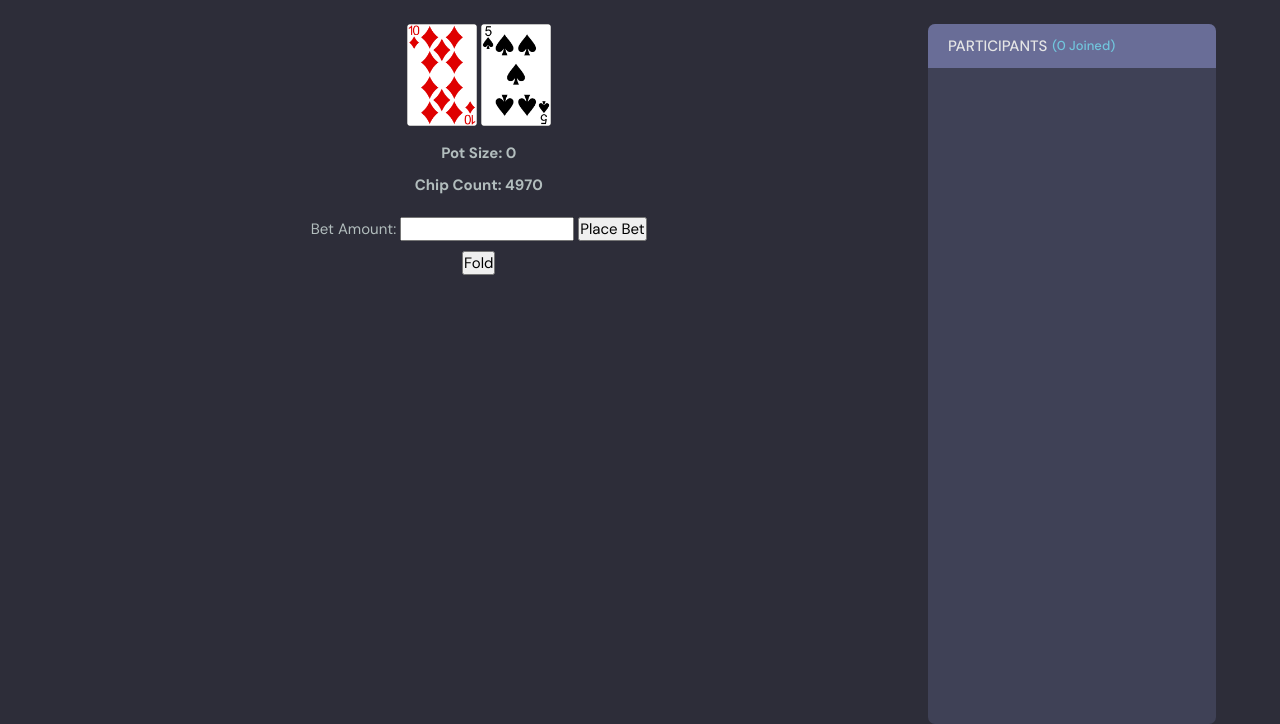
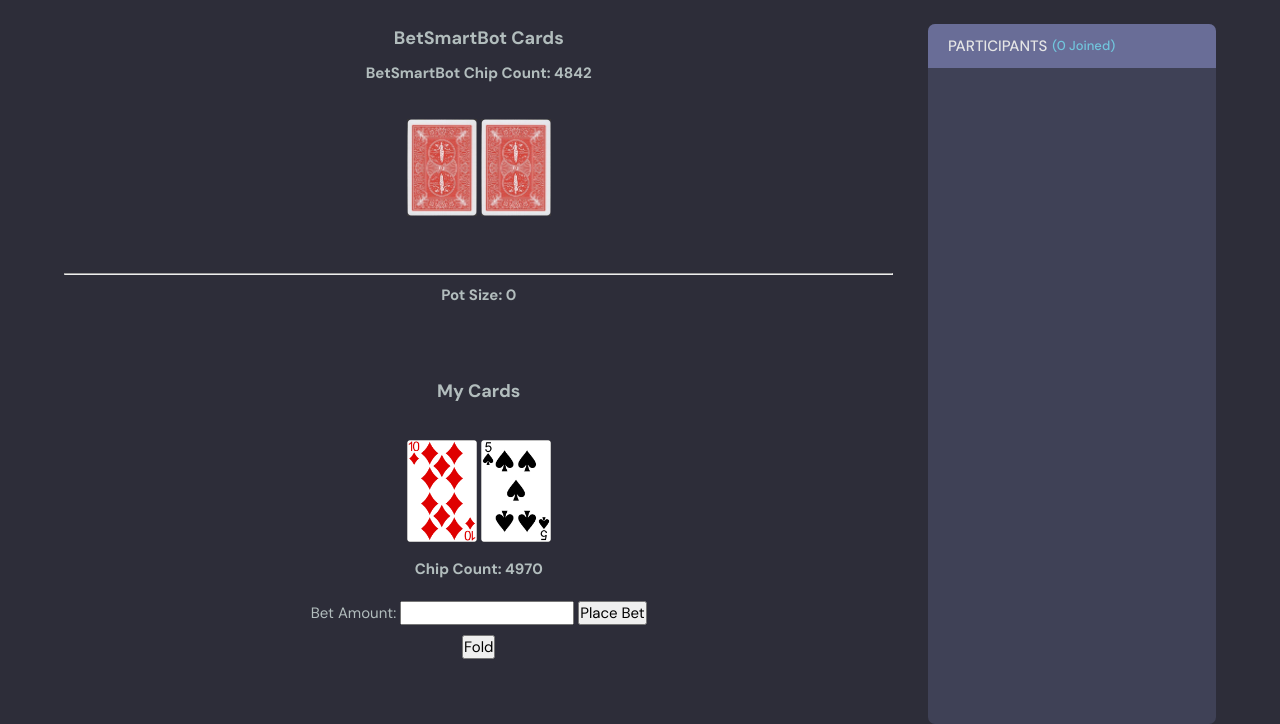
Before and after one commit to davidgan1218/Poker-Game, a Django app: page /preflop/22/ in a window 1280 px wide. Shown: the part 76-800 px from the top of the page. Run offline with Django 3.2, Linux system fonts and the light colour scheme; a user stored in the database is signed in; data comes from the database, SQL or seed files in the repository; both versions use the stored data as it was after the commit; data that the repository does not hold is empty.

Commit message:
add in BetSmartBot

```diff
--- a/base/models.py
+++ b/base/models.py
@@ -9,7 +9,7 @@ class User(AbstractUser):
     chip_count = models.IntegerField(default=5000)
     card1 = models.TextField(max_length=5, null=True)
     card2 = models.TextField(max_length=5, null=True)
-    hand_strength = models.IntegerField(default=0) #
+    hand_strength = models.IntegerField(default=0)
 
     avatar = models.ImageField(null=True, default="avatar.svg")
 
@@ -39,6 +39,11 @@ class Room(models.Model):
     card4 = models.TextField(max_length=5, null=True)
     card5 = models.TextField(max_length=5, null=True)
 
+    bot_card1 = models.TextField(max_length=5, null=True)
+    bot_card2 = models.TextField(max_length=5, null=True)
+    bot_chip_count = models.IntegerField(default=5000)
+    bot_hand_strength = models.IntegerField(default=0)
+
     deck=models.CharField(max_length=512, null=True)
 
     class Meta:
--- a/base/templates/base/gameplay/preflop.html
+++ b/base/templates/base/gameplay/preflop.html
@@ -6,11 +6,22 @@
   <div class="container">
     <!-- Room Start -->
     <div style="text-align: center;">
+      <!-- Bot Cards -->
+      <strong><p style="font-size: 18px;">BetSmartBot Cards</p></strong>
+      <h1 style="text-align: center; margin-top: 8px;">BetSmartBot Chip Count: {{ room.bot_chip_count }}</h1>
+      <br>
+      <img src="{% static 'images/cardDeck/backofCard.jpg' %}" alt="card" style="width: 70px; height: auto; margin-top: 10px;">
+      <img src="{% static 'images/cardDeck/backOfCard.jpg' %}" alt="card" style="width: 70px; height: auto;">
+
+      <hr style="margin-top: 50px;">
+
+      <h1 style="text-align: center; margin-top: 8px;">Pot Size: {{ pot_size }}</h1>
 
       <!-- User Cards -->
-      <img src="{% static 'images/cardDeck/' %}{{ request.user.card1 }}.png" alt="card" style="width: 70px; height: auto;">
+      <strong><p style="font-size: 18px; margin-top: 70px;">My Cards</p></strong>
+      <br>
+      <img src="{% static 'images/cardDeck/' %}{{ request.user.card1 }}.png" alt="card" style="width: 70px; height: auto; margin-top: 10px;">
       <img src="{% static 'images/cardDeck/' %}{{ request.user.card2 }}.png" alt="card" style="width: 70px; height: auto;">
-      <h1 style="text-align: center; margin-top: 8px;">Pot Size: {{ pot_size }}</h1>
       <h1 style="text-align: center; margin-top: 8px;">Chip Count: {{ chip_count }}</h1>
 
       <!-- Bet Button -->
--- a/base/views.py
+++ b/base/views.py
@@ -122,13 +122,15 @@ def preflop(request, pk):
     room_messages = room.message_set.all()
     participants = room.participants.all()
     deck = get_deck()
-    cards = [deck[0], deck[1]]
-    deck = deck[2:]
+    cards = [deck[0], deck[1], deck[2], deck[3]]
+    deck = deck[4:]
     room.deck=json.dumps(deck)
     room.pot_size = 0
     user = request.user
     user.card1 = cards[0]
     user.card2 = cards[1]
+    room.bot_card1 = cards[2]
+    room.bot_card2 = cards[3]
     user.hand_strength = 0
     user.save()
     room.save()
@@ -144,7 +146,8 @@ def flop(request, pk):
         room = Room.objects.get(id=pk)
         user=request.user
         user.chip_count -= bet_amount
-        room.pot_size += bet_amount
+        room.bot_chip_count -= bet_amount
+        room.pot_size +=  2 * bet_amount
         user.save()
         room.save()
 
@@ -167,7 +170,8 @@ def turn(request, pk):
         room = Room.objects.get(id=pk)
         user=request.user
         user.chip_count -= bet_amount
-        room.pot_size += bet_amount
+        room.bot_chip_count -= bet_amount
+        room.pot_size +=  2 * bet_amount
         user.save()
         room.save()
 
@@ -188,7 +192,8 @@ def river(request, pk):
         room = Room.objects.get(id=pk)
         user=request.user
         user.chip_count -= bet_amount
-        room.pot_size += bet_amount
+        room.bot_chip_count -= bet_amount
+        room.pot_size +=  2 * bet_amount
         user.save()
         room.save()
 
@@ -209,33 +214,73 @@ def reveal_hand(request, pk):
         room = Room.objects.get(id=pk)
         user=request.user
         user.chip_count -= bet_amount
-        room.pot_size += bet_amount
+        room.bot_chip_count -= bet_amount
+        room.pot_size +=  2 * bet_amount
         user.save()
         room.save()
 
-        cards = [user.card1, user.card2, room.card1, room.card2, room.card3, room.card4, room.card5]
-        all_hands = get_hands(cards) #get all 7 choose 2 = 21 possible hands
+        user_cards = [user.card1, user.card2, room.card1, room.card2, room.card3, room.card4, room.card5]
+        bot_cards = [room.bot_card1, room.bot_card2, room.card1, room.card2, room.card3, room.card4, room.card5]
+        user_hand = calculateHand(user_cards)
+        bot_hand = calculateHand(bot_cards)
 
-        best_hand = [0,0,[]]
+        winner=""
+        hand_strength = user_hand[0]
+        best_hand_text = translate(user_hand[0])
+        best_hand_identifier = user_hand[1]
+        bot_hand_strength = bot_hand[0]
+        bot_best_hand_text = translate(bot_hand[0])
+        bot_best_hand_identifier = bot_hand[1]
+        result = compare_hand_bool(user_hand, bot_hand)
+        if result == 1:
+            # user wins
+            user.chip_count += room.pot_size
+            winner = user.username
+        elif result == 0:
+            #bot wins
+            room.bot_chip_count += room.pot_size
+            winner = "BetSmartBot"
 
-        for hand in all_hands:
-            cur_hand = evaluate(hand)
-            best_hand = compare_hand(best_hand, cur_hand)
+        else:
+            #tie
+            split_pot = room.pot_size // 2
+            user.chip_count += split_pot
+            room.bot_chip_count += split_pot
+            winner = "both players! It's a tie!"
 
-        user.hand_strength = best_hand[0]
         user.save()
-        best_hand_text = translate(best_hand[0])
-        best_hand_identifier = best_hand[1]
+        room.save()
+        # all_hands = get_hands(cards) #get all 7 choose 2 = 21 possible hands
+
+        # best_hand = [0,0,[]]
+
+        # for hand in all_hands:
+        #     cur_hand = evaluate(hand)
+        #     best_hand = compare_hand(best_hand, cur_hand)
+
+        # user.hand_strength = best_hand[0]
+        # user.save()
+        # best_hand_text = translate(best_hand[0])
+        # best_hand_identifier = best_hand[1]
 
         # need to implement logic to compare best hands of everybody
-        winner = user
-        winner.chip_count += room.pot_size
-        winner.save()
-        context = {'room': room, 'best_hand_text': best_hand_text, 'hand_strength': user.hand_strength,
-                   'best_hand_identifier': best_hand_identifier,'pot_size': room.pot_size, 'chip_count': user.chip_count}
+        # winner = user
+        # winner.chip_count += room.pot_size
+        # winner.save()
+        context = {'room': room, 'best_hand_text': best_hand_text, 'hand_strength': hand_strength, 'bot_hand_strength': bot_hand_strength,
+                   'best_hand_identifier': best_hand_identifier, 'winner': winner, 'bot_best_hand_text': bot_best_hand_text, 'bot_best_hand_identifier': bot_best_hand_identifier,
+                   'pot_size': room.pot_size, 'chip_count': user.chip_count}
         return render(request, 'base/gameplay/reveal_hand.html', context)
 
     return redirect('home')
+
+def calculateHand(cards):
+    all_hands = get_hands(cards) #get all 7 choose 2 = 21 possible hands
+    best_hand = [0,0,[]]
+    for hand in all_hands:
+        cur_hand = evaluate(hand)
+        best_hand = compare_hand(best_hand, cur_hand)
+    return best_hand
 
 def fold(request, pk):
     user = request.user
```
Also changed, not shown: base/evaluate_hands.py (+15 -1 lines), base/templates/base/gameplay/flop.html (+9 -1 lines), base/templates/base/gameplay/reveal_hand.html (+24 -3 lines), base/templates/base/gameplay/river.html (+10 -1 lines), base/templates/base/gameplay/turn.html (+10 -1 lines), base/migrations/0009_auto_20240901_0034.py (added), base/migrations/0010_room_bot_chip_count.py (added), base/migrations/0011_room_bot_hand_strength.py (added), db.sqlite3, static/images/cardDeck/backOfCard.jpg (added).
